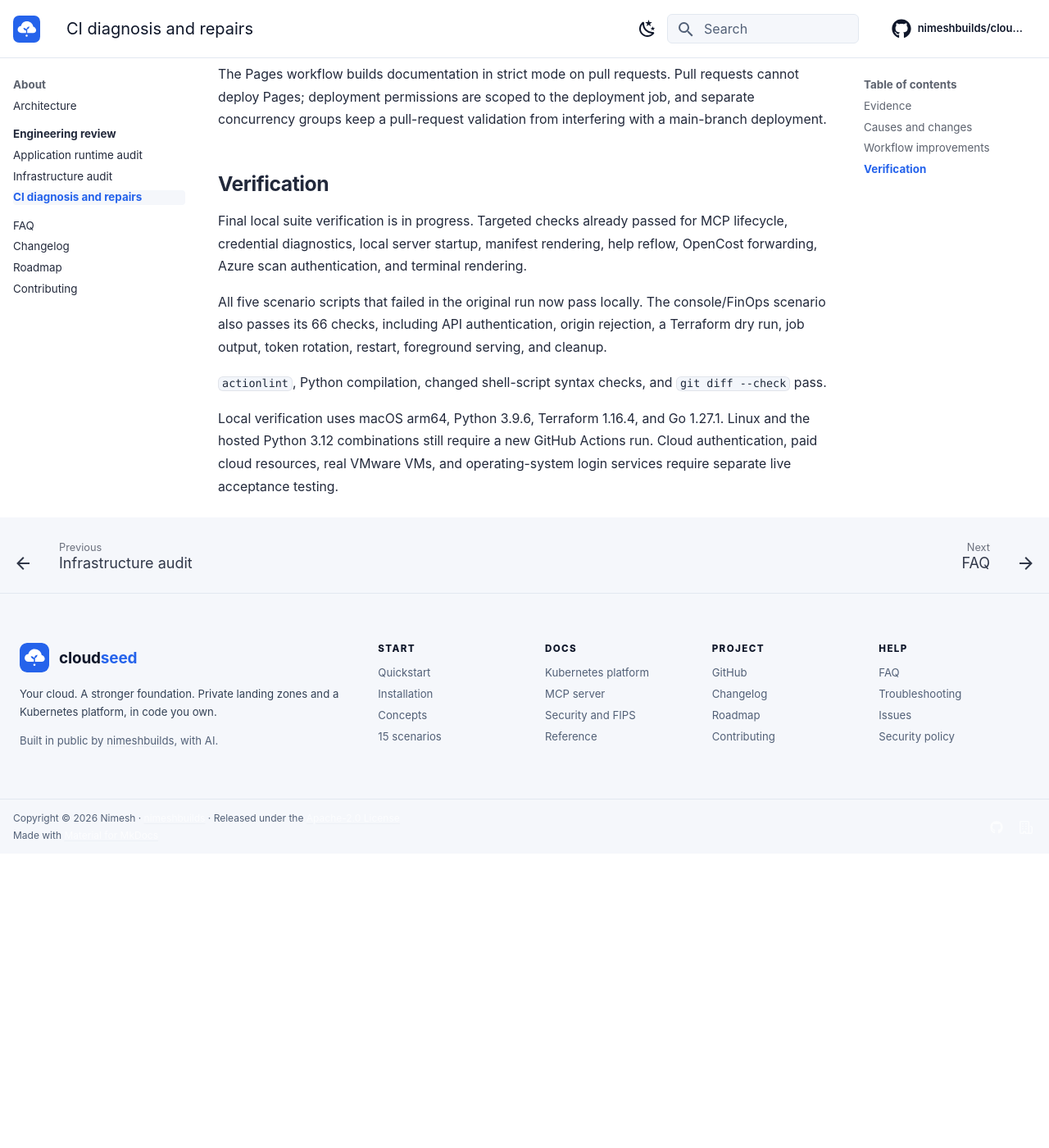
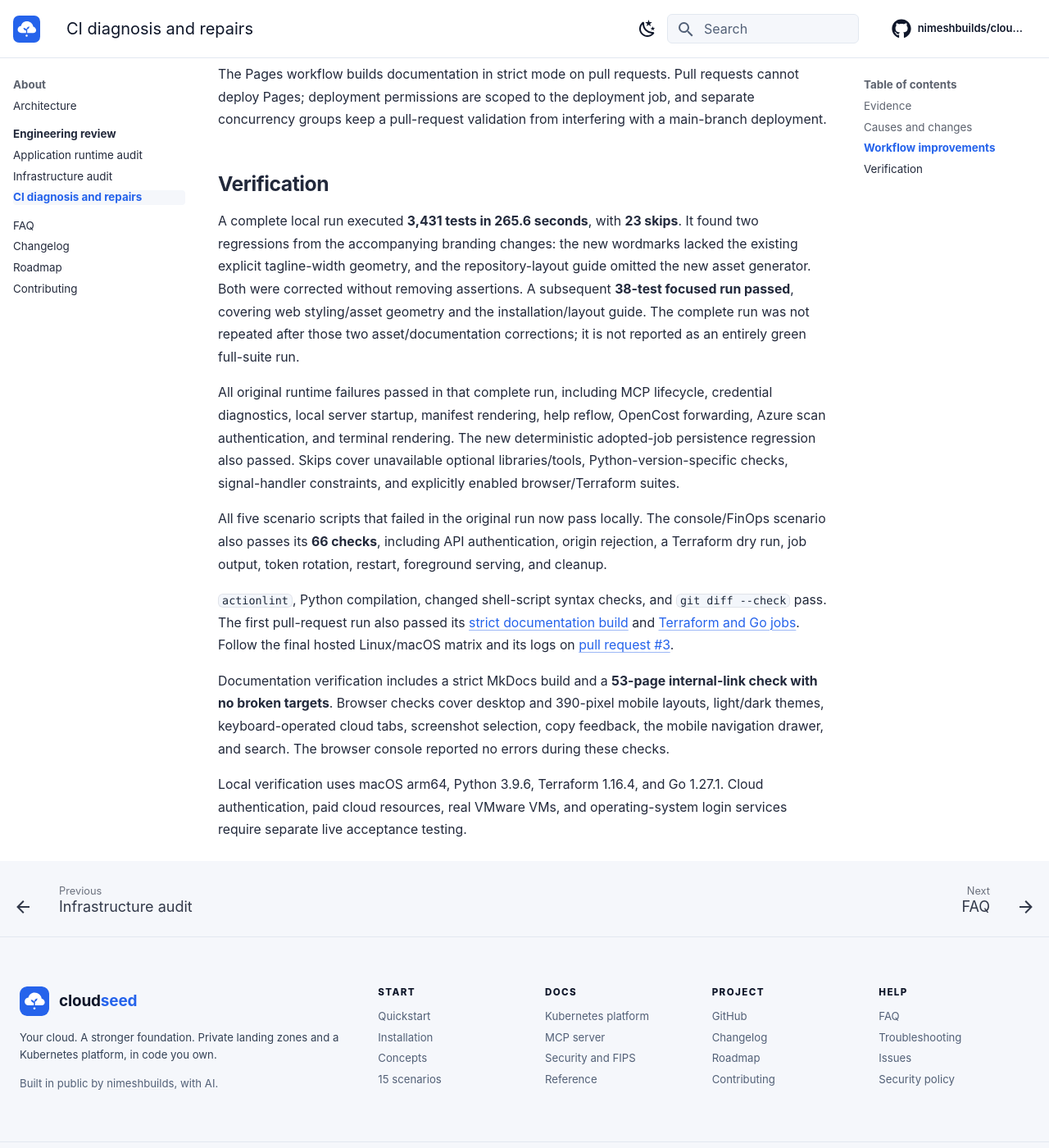
Before and after one commit to nimeshbuilds/cloudseed, an MkDocs documentation site: the page built from docs/development/ci-repair.md, in a window 1280 px wide and 1400 px high, scrolled down 2542 px. Shown: the whole window at 82% size. Built offline with MkDocs 1.6.1 and Material for MkDocs 9.7.7, drawn with Linux system fonts in a browser that asks for light colours; comment, search, counter and statistics services are not loaded; before the commit the page ends 3583 px from its top, so only the background shows below that.

```diff
--- a/docs/development/ci-repair.md
+++ b/docs/development/ci-repair.md
@@ -37,10 +37,14 @@ The Pages workflow builds documentation in strict mode on pull requests. Pull re
 
 ## Verification
 
-Final local suite verification is in progress. Targeted checks already passed for MCP lifecycle, credential diagnostics, local server startup, manifest rendering, help reflow, OpenCost forwarding, Azure scan authentication, and terminal rendering.
+A complete local run executed **3,431 tests in 265.6 seconds**, with **23 skips**. It found two regressions from the accompanying branding changes: the new wordmarks lacked the existing explicit tagline-width geometry, and the repository-layout guide omitted the new asset generator. Both were corrected without removing assertions. A subsequent **38-test focused run passed**, covering web styling/asset geometry and the installation/layout guide. The complete run was not repeated after those two asset/documentation corrections; it is not reported as an entirely green full-suite run.
 
-All five scenario scripts that failed in the original run now pass locally. The console/FinOps scenario also passes its 66 checks, including API authentication, origin rejection, a Terraform dry run, job output, token rotation, restart, foreground serving, and cleanup.
+All original runtime failures passed in that complete run, including MCP lifecycle, credential diagnostics, local server startup, manifest rendering, help reflow, OpenCost forwarding, Azure scan authentication, and terminal rendering. The new deterministic adopted-job persistence regression also passed. Skips cover unavailable optional libraries/tools, Python-version-specific checks, signal-handler constraints, and explicitly enabled browser/Terraform suites.
 
-`actionlint`, Python compilation, changed shell-script syntax checks, and `git diff --check` pass.
+All five scenario scripts that failed in the original run now pass locally. The console/FinOps scenario also passes its **66 checks**, including API authentication, origin rejection, a Terraform dry run, job output, token rotation, restart, foreground serving, and cleanup.
 
-Local verification uses macOS arm64, Python 3.9.6, Terraform 1.16.4, and Go 1.27.1. Linux and the hosted Python 3.12 combinations still require a new GitHub Actions run. Cloud authentication, paid cloud resources, real VMware VMs, and operating-system login services require separate live acceptance testing.
+`actionlint`, Python compilation, changed shell-script syntax checks, and `git diff --check` pass. The first pull-request run also passed its [strict documentation build](https://github.com/nimeshbuilds/cloudseed/actions/runs/36087996333) and [Terraform and Go jobs](https://github.com/nimeshbuilds/cloudseed/actions/runs/36087996384). Follow the final hosted Linux/macOS matrix and its logs on [pull request #3](https://github.com/nimeshbuilds/cloudseed/pull/3).
+
+Documentation verification includes a strict MkDocs build and a **53-page internal-link check with no broken targets**. Browser checks cover desktop and 390-pixel mobile layouts, light/dark themes, keyboard-operated cloud tabs, screenshot selection, copy feedback, the mobile navigation drawer, and search. The browser console reported no errors during these checks.
+
+Local verification uses macOS arm64, Python 3.9.6, Terraform 1.16.4, and Go 1.27.1. Cloud authentication, paid cloud resources, real VMware VMs, and operating-system login services require separate live acceptance testing.
```
Also changed, not shown: docs/guides/manual.md (+2 -1 lines), assets/logo-dark.png, assets/logo-dark.svg, assets/logo.png, assets/logo.svg, 1 other file.
